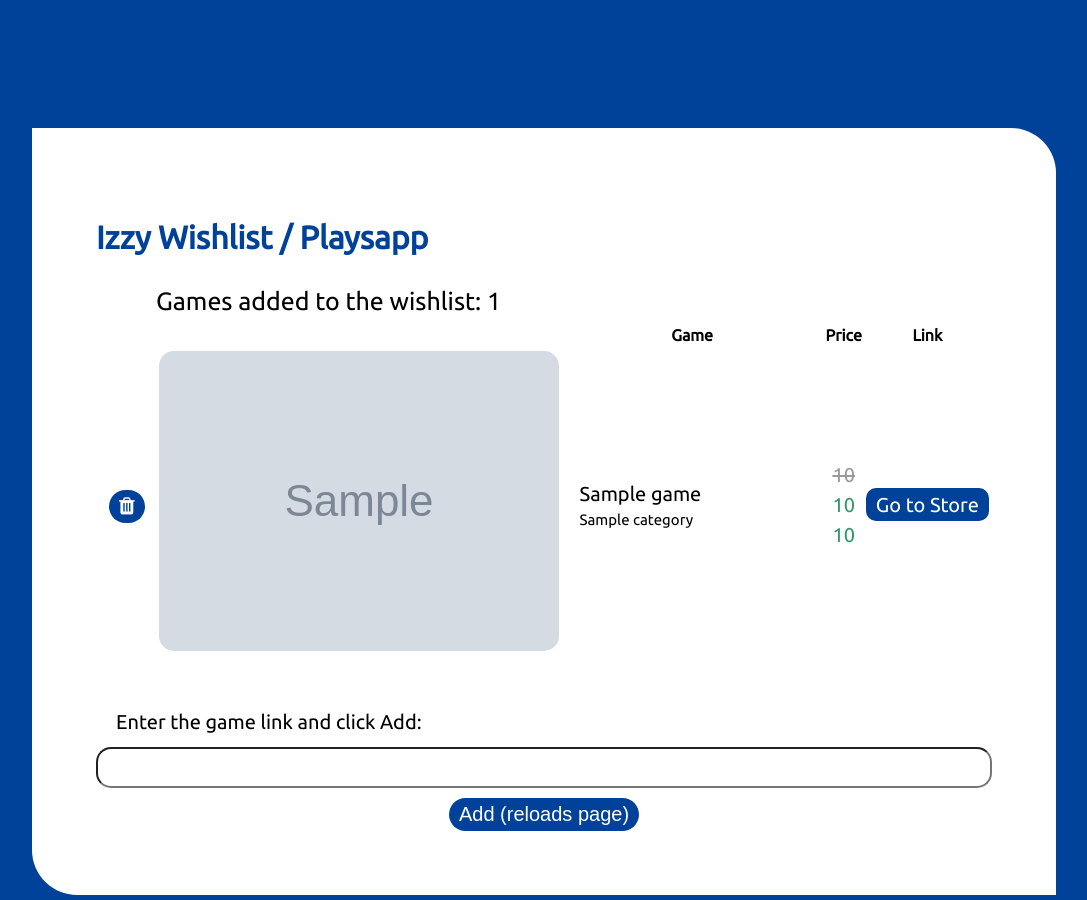
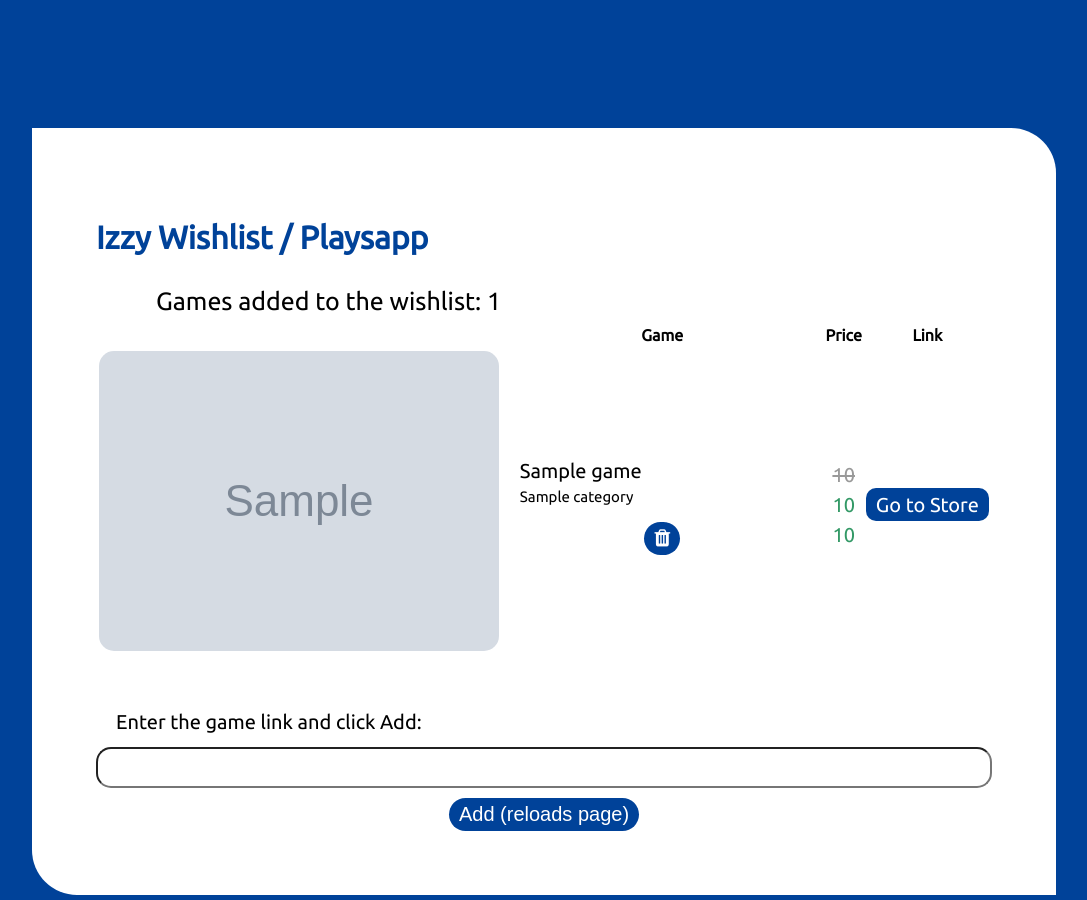
Before and after one commit to ivanelisandro/IzzyWishlist, a Django app: template source_code/izzywishlist/playsapp/templates/playsapp/index.html in a window 1280 px wide. Shown: the top 900 px of the page, without its empty margins (96-1183 px from the left). Run offline with Django 3.2, Linux system fonts and the light colour scheme; the template is opened without the code that fills it: most values are stand-ins (such as "Sample title", 1, 10 or a date in 2020); grey boxes marked "Sample" are stand-in pictures.

Commit message:
CHANGED: Updated layout of prototype delete button. This is part of item 4.3 of task "4. Playsapp Main Page".

```diff
--- a/source_code/izzywishlist/playsapp/templates/playsapp/index.html
+++ b/source_code/izzywishlist/playsapp/templates/playsapp/index.html
@@ -5,21 +5,19 @@
   <table style="width:100%">
     <tr>
       <th></th>
-      <th></th>
       <th>Game</th>
       <th>Price</th>
       <th>Link</th>
     </tr>
     {% for game in games %}
       <tr>
-        <td class="table_text">
+        <td class="table_text"><img src="{{ game.image_link }}"/></td>
+        <td class="table_game_name">{{ game.name }}<br><div class="table_game_category">{{ game.category }}</div>
           <form action="/ps" method="post">{% csrf_token %}
             <input hidden id="game_delete" name="game_delete" type="text" value="{{ game.link }}">
-            <button type="submit" ><i class="fa fa-trash"></i></button>
+            <button type="submit"><i class="fa fa-trash"></i></button>
           </form>
         </td>
-        <td class="table_text"><img src="{{ game.image_link }}"/></td>
-        <td class="table_game_name">{{ game.name }}<br><div class="table_game_category">{{ game.category }}</div></td>
         <td class="table_text">
           {% if game.discounted_price or game.plus_discount %}
             <del class="crossed_text">
```
